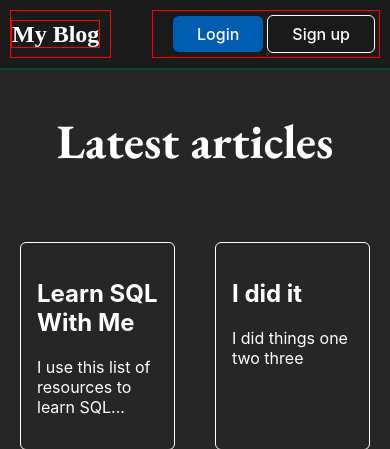
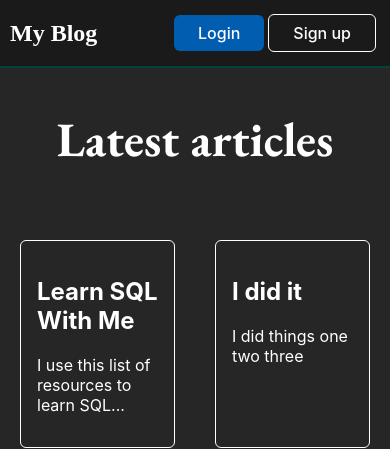
Before and after one commit to m1youb/fastapi-blog, a FastAPI app: page / in a window 390 px wide. Shown: the top 449 px of the page. Run offline with FastAPI, Linux system fonts and the light colour scheme.

Commit message:
removed debugging borders

```diff
--- a/static/css/style.css
+++ b/static/css/style.css
@@ -172,18 +172,15 @@ a {
 @media (max-width: 600px) {
     #logo {
         width: auto;
-        border: solid 1px red;
     }
 
     #left-nav {
-        border: solid 1px red;
         align-items: center;
     }
 
     #right-nav {
         align-items: center;
         width: 60%;
-        border: solid 1px red;
         padding: 2px;
     }
 
```
